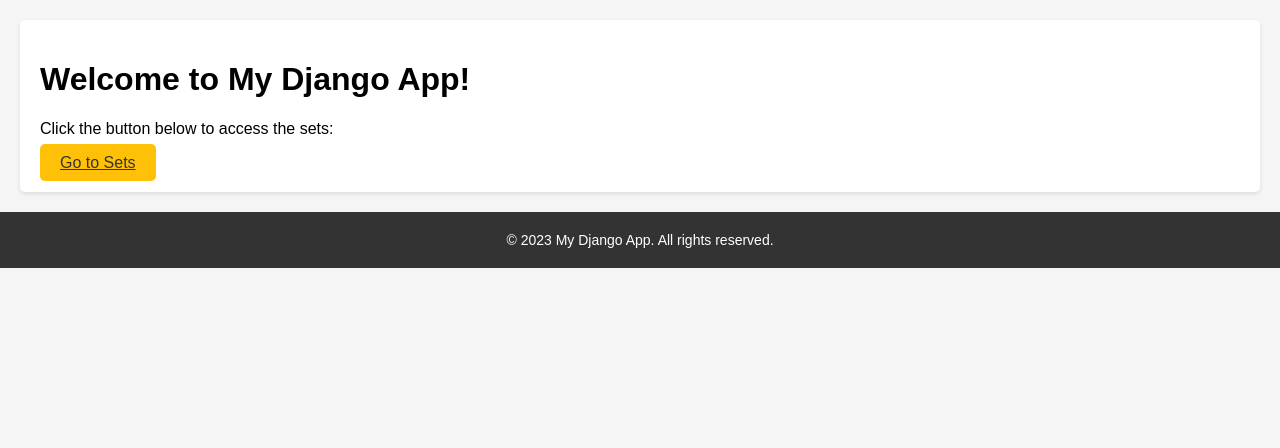
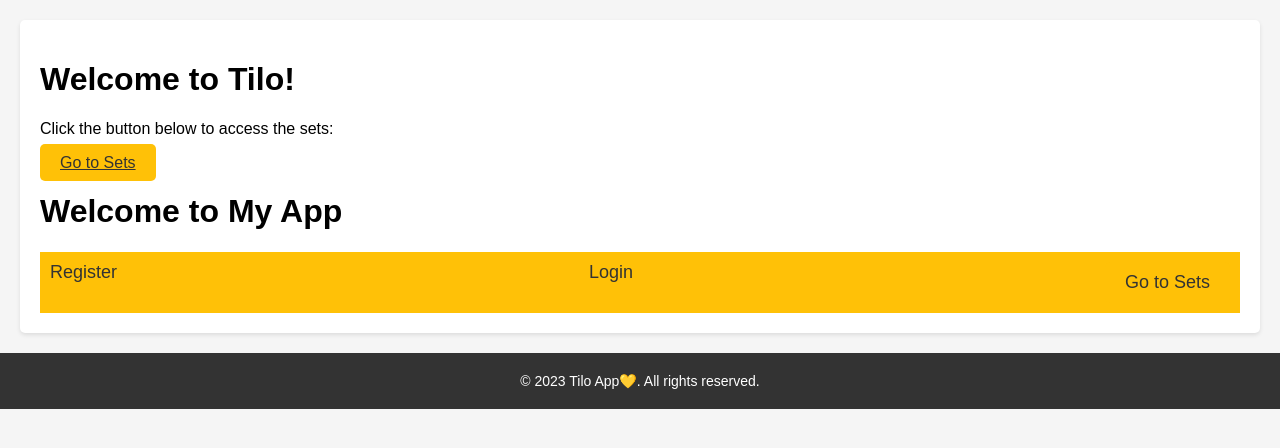
Before and after one commit to Tilooo/vasara, a Django app: page / in a window 1280 px wide. Shown: the part 55-503 px from the top of the page. Run offline with Django 4.2, Linux system fonts and the light colour scheme; data that the repository does not hold is empty.

Commit message:
Sukurtas Go to set mygtukas, kuri paspaudus atsiduri sets puslapyje.

```diff
--- a/tilo/urls.py
+++ b/tilo/urls.py
@@ -26,7 +26,6 @@ urlpatterns = [
     path('login/', auth_views.LoginView.as_view(template_name='registration/login.html'), name='login'),
     path('logout/', auth_views.LogoutView.as_view(), name='logout'),
     path('register/', views.register, name='register'),
-    path('sets/', views.set_list, name='set_list'),
-    path('', include('tot.urls')),
-    # Add your URL patterns here
+    path('sets/', include('tot.urls')),
+    path('', views.home, name='home'),
 ]
--- a/tot/templates/base.html
+++ b/tot/templates/base.html
@@ -1,7 +1,7 @@
 <!DOCTYPE html>
 <html>
 <head>
-    <title>My Django App</title>
+    <title>Tilo App</title>
     <!-- Add your CSS and other meta tags here -->
     <style>
         body {
@@ -64,9 +64,9 @@
 
     <!-- Add your content section -->
     <div class="content">
-        <h1>Welcome to My Django App!</h1>
+        <h1>Welcome to Tilo!</h1>
         <p>Click the button below to access the sets:</p>
-        <a href="{% url 'set_list' %}" class="btn">Go to Sets</a>
+        <a href="{% url 'tot:set_list' %}" class="btn">Go to Sets</a>
         {% block content %}
         <!-- Content specific to child templates will go here -->
         {% endblock %}
@@ -74,7 +74,7 @@
 
     <!-- Add your footer section -->
     <footer>
-        &copy; 2023 My Django App. All rights reserved.
+        &copy; 2023 Tilo App💛. All rights reserved.
     </footer>
 
     <!-- Add your JavaScript and other scripts here -->
--- /dev/null
+++ b/tot/templates/tot/home.html
@@ -0,0 +1,10 @@
+{% extends 'base.html' %}
+
+{% block content %}
+    <h1>Welcome to My App</h1>
+    <nav>
+        <a href="{% url 'register' %}">Register</a>
+        <a href="{% url 'login' %}">Login</a>
+        <a href="{% url 'tot:set_list' %}" class="btn">Go to Sets</a>
+    </nav>
+{% endblock %}
--- a/tot/views.py
+++ b/tot/views.py
@@ -94,3 +94,7 @@ def register(request):
     else:
         form = UserCreationForm()
     return render(request, 'registration/register.html', {'form': form})
+
+
+def home(request):
+    return render(request, 'tot/home.html')
```
Also changed, not shown: tot/urls.py (line endings or trailing spaces).
